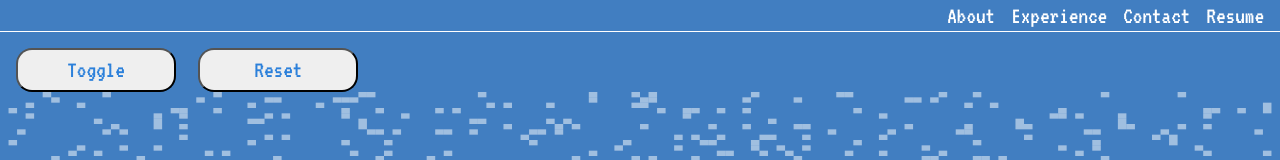
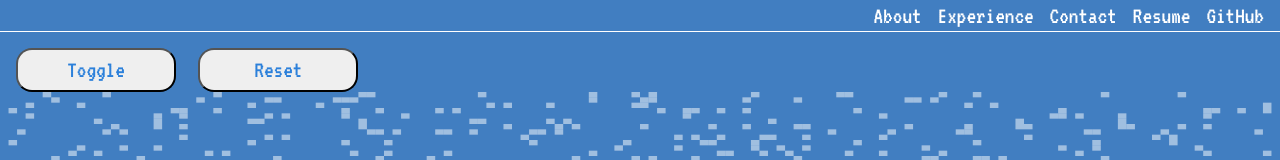
Before and after one commit to jmirfield/portfolio-site, a website built with webpack: page public/template.html in a window 1280 px wide. Shown: the top 160 px of the page. Built offline with nearby package versions, Linux system fonts and the light colour scheme.

Commit message:
Added link to github

```diff
--- a/public/template.html
+++ b/public/template.html
@@ -16,6 +16,7 @@
         <a href="#experience">Experience</a>
         <a href="#contact">Contact</a>
         <a id="resume">Resume</a>
+        <a href="https://github.com/jmirfield/portfolio-site">GitHub</a>
     </menu>
     <svg class="up" style="display: none;" version="1.2" xmlns="http://www.w3.org/2000/svg" viewBox="0 0 524 527"
         width="100" height="100">
```
